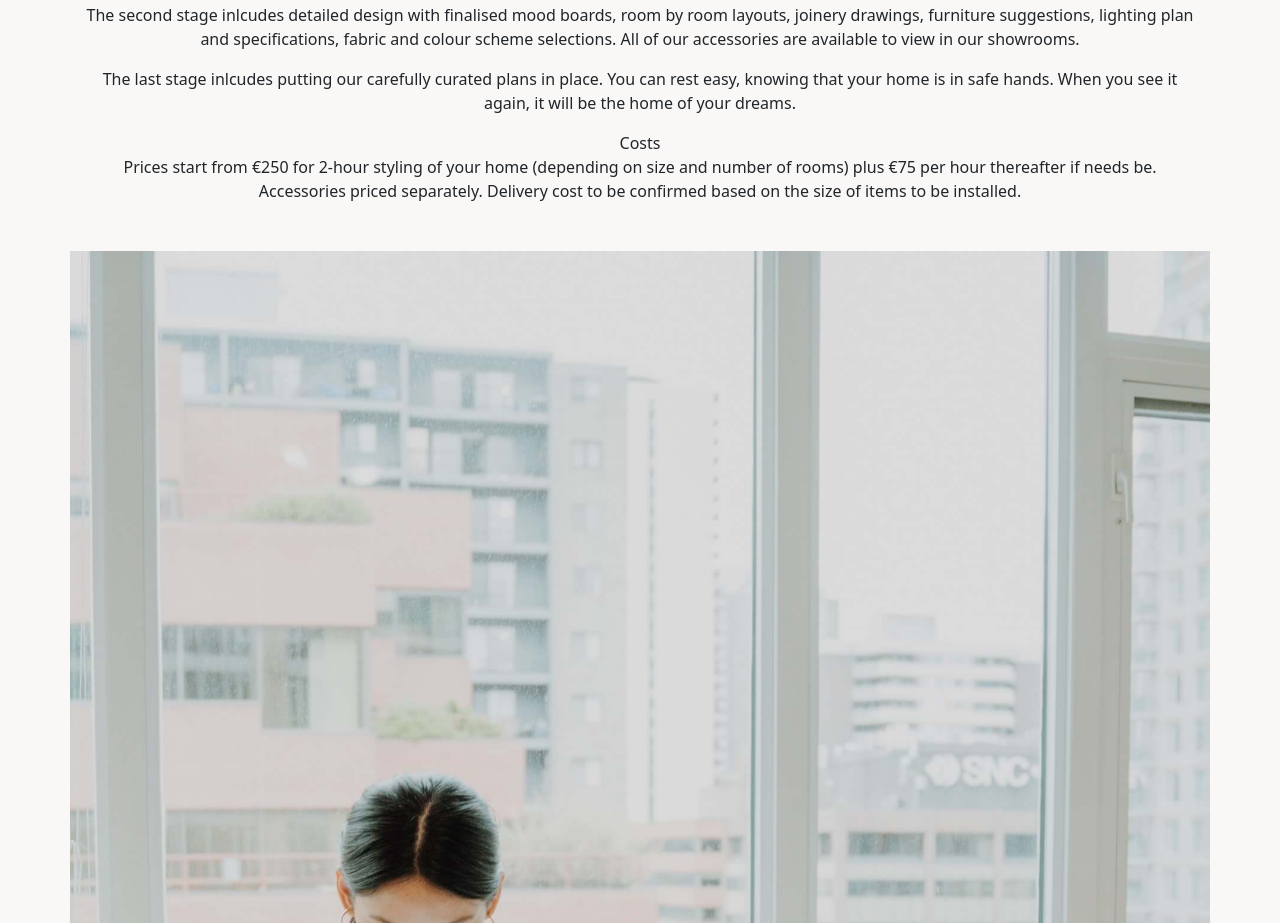
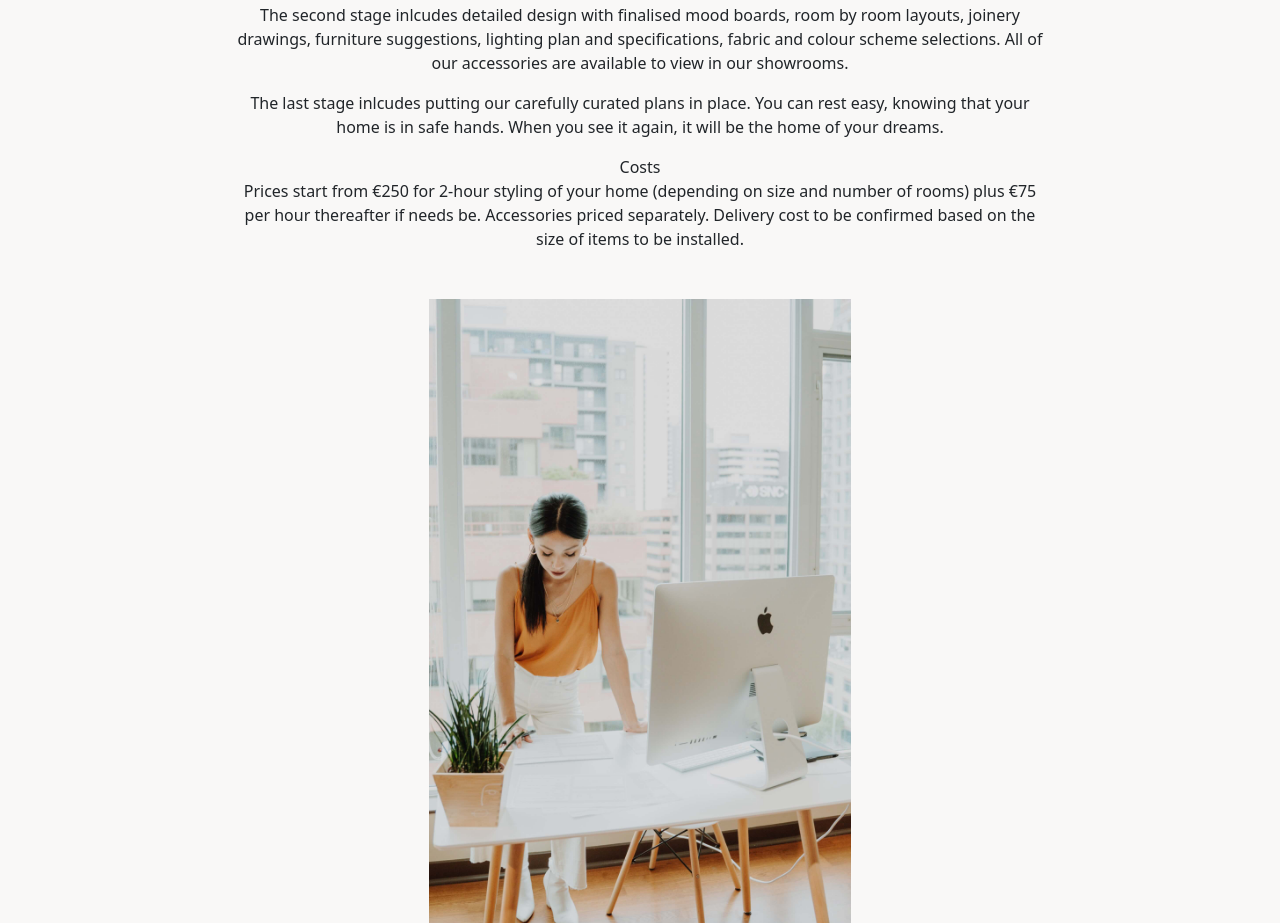
Before and after one commit to MaggieWalsh/walsh_and_co, a plain HTML site: page services.html in a window 1280 px wide. Shown: the part 337-1260 px from the top of the page. Drawn offline with nearby package versions, Linux system fonts and the light colour scheme.

Commit message:
make changes to layout so that pictures arent too dominating

```diff
--- a/assets/css/style.css
+++ b/assets/css/style.css
@@ -1,6 +1,29 @@
 @import url('https://fonts.googleapis.com/css2?family=Playfair+Display:wght@500&display=swap');
 
 /* About */
+
+.about-image {
+    max-width: 75%;
+    max-height: auto;
+    padding-left: 25%;
+}
+
+.index-about, .services-about {
+    max-width: 90%;
+    max-height: auto;
+    padding-left: 13%;
+}
+
+.services-about {
+    max-width: 90%;
+    max-height: auto;
+    padding-right: 13%;
+}
+
+
+img.img-fluid.aboiut-image.mt-5 {
+    vertical-align: middle;
+}
 
 /* Font for appointment, home page */
 p.text-center.mt-5.mb-5 {
--- a/services.html
+++ b/services.html
@@ -53,8 +53,8 @@
     </div>
   </nav>
   <!-- Services -->
-  <div class="container">
-    <div class="row align-items-center mt-5">
+  <div class="container services-about">
+    <div class="row align-items-center mt-5 mb-4">
       <h2 class="text-center headings"><u>What To Expect</u></h2>
       <div class="col-sm">
         <p class="text-center">
```
Also changed, not shown: index.html (+1 -1 lines).
